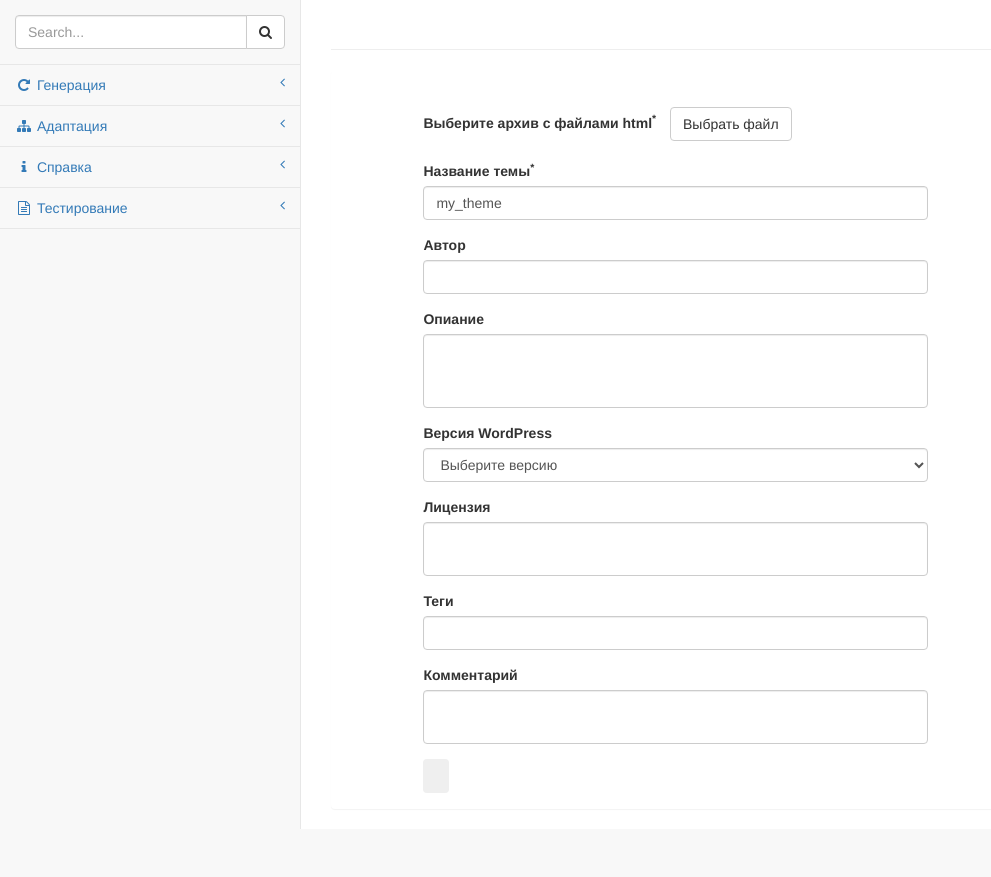
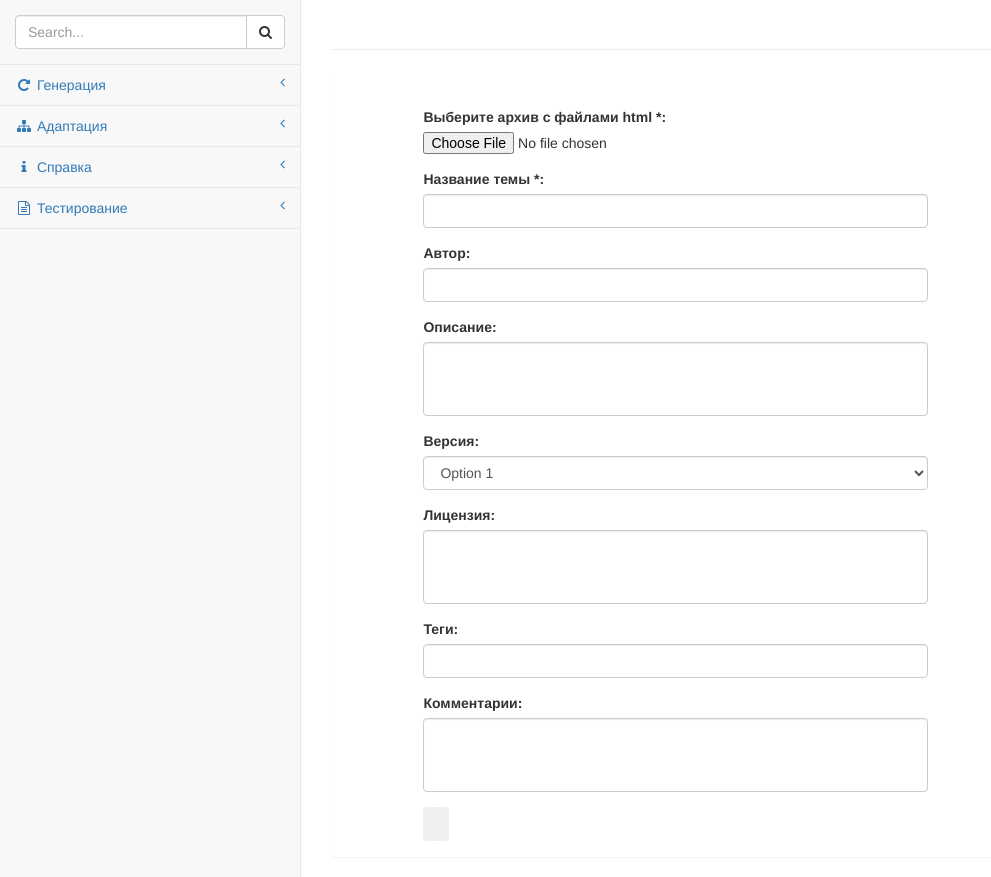
Before and after one commit to bogdanduminyuk/django-diplom, a Django app: template app/templates/app/wp_adapt.html in a window 1280 px wide. Shown: the part 51-928 px from the top of the page, without its empty margins (0-991 px from the left). Before the commit the page ends 880 px from the top, so only its background shows below. Run offline with Django 3.2, Linux system fonts and the light colour scheme; the template is opened without the code that fills it: values that come from a table or form of the project are taken from there, others are empty; the visitor is signed in with stand-in values (Sample User, id 1); some libraries are stand-ins or nearby versions.

Commit message:
Форма wp_adapt переделана с использованием django-forms.

```diff
--- /dev/null
+++ b/app/forms.py
@@ -0,0 +1,21 @@
+
+from app.widgets import *
+
+
+class WpAdaptForm(forms.Form):
+    file = forms.FileField(label='Выберите архив с файлами html *', required=True)
+    name = forms.CharField(label='Название темы *',
+                           widget=CustomTextInput(),
+                           required=True)
+
+    author = forms.CharField(label='Автор', widget=CustomTextInput())
+    description = forms.CharField(label='Описание', widget=CustomTextArea((3, 0)))
+
+    version = forms.ChoiceField(label='Версия',
+                                choices=(('1', 'Option 1'),('2', 'Option 2'),),
+                                widget=forms.Select(attrs={'class': 'form-control'}),
+                                required=True)
+
+    theme_license = forms.CharField(label='Лицензия', widget=CustomTextArea((3, 0)))
+    tags = forms.CharField(label='Теги', widget=CustomTextInput())
+    comments = forms.CharField(label='Комментарии', widget=CustomTextArea((3, 0)))
--- a/app/templates/app/wp_adapt.html
+++ b/app/templates/app/wp_adapt.html
@@ -2,54 +2,6 @@
 
 {% block form_content %}
 <div class="row">
-    <div class="col-lg-1"></div>
-    <div class="col-lg-7">
-        <div class="form-group">
-            <div class="input-file">
-                <label>Выберите архив с файлами html<sup>*</sup></label>
-                <label for="zip"><span class="btn btn-default">Выбрать файл</span></label>
-            </div>
-            <input type="file" name="zip" id="zip" class="hidden" required>
-        </div>
-
-        <div class="form-group">
-            <label for="theme_name">Название темы<sup>*</sup></label>
-            <input type="text" name="theme_name" value="my_theme" id="theme_name" class="form-control" required>
-        </div>
-
-        <div class="form-group">
-            <label for="author">Автор</label>
-            <input type="text" name="author" id="author" class="form-control">
-        </div>
-
-        <div class="form-group">
-            <label for="description">Опиание</label>
-            <textarea name="description" id="description" class="form-control" rows="3"></textarea>
-        </div>
-
-        <div class="form-group">
-            <label for="version">Версия WordPress</label>
-            <select name="version" id="version" class="form-control" required>
-                <option disabled selected style="display: none;">Выберите версию</option>
-                <option value="4.6.1">4.6.1</option>
-            </select>
-        </div>
-
-        <div class="form-group">
-            <label for="license">Лицензия</label>
-            <textarea name="license" id="license" class="form-control"></textarea>
-        </div>
-
-        <div class="form-group">
-            <label for="tags">Теги</label>
-            <input type="text" name="tags" id="tags" class="form-control">
-        </div>
-
-        <div class="form-group">
-            <label for="comment">Комментарий</label>
-            <textarea name="comment" id="comment" class="form-control" row="3"></textarea>
-        </div>
-    </div>
-    <div class="col-lg-4"></div>
+    {% include "app/form_snippet.html" %}
 </div>
 {% endblock %}
--- a/app/views.py
+++ b/app/views.py
@@ -1,4 +1,5 @@
 from django.shortcuts import render
+from app.forms import WpAdaptForm
 
 base_title = 'Сервис помощи Веб-разработчику'
 
@@ -43,6 +44,7 @@ def wordpress_adaptation(request):
         'submit_btn_type': 'btn-primary',
         'form_action': '#',
         'submit_value': 'Адаптировать',
+        'form': WpAdaptForm
     })
 
 
--- a/diplom/urls.py
+++ b/diplom/urls.py
@@ -19,6 +19,6 @@ from django.contrib import admin
 
 urlpatterns = [
     url(r'^admin/', admin.site.urls),
-    url(r'', include('test.urls')),
-    # url(r'', include('app.urls')),
+    #url(r'', include('test.urls')),
+    url(r'', include('app.urls')),
 ]
```
Also changed, not shown: app/widgets.py (added, +16 -0 lines).
